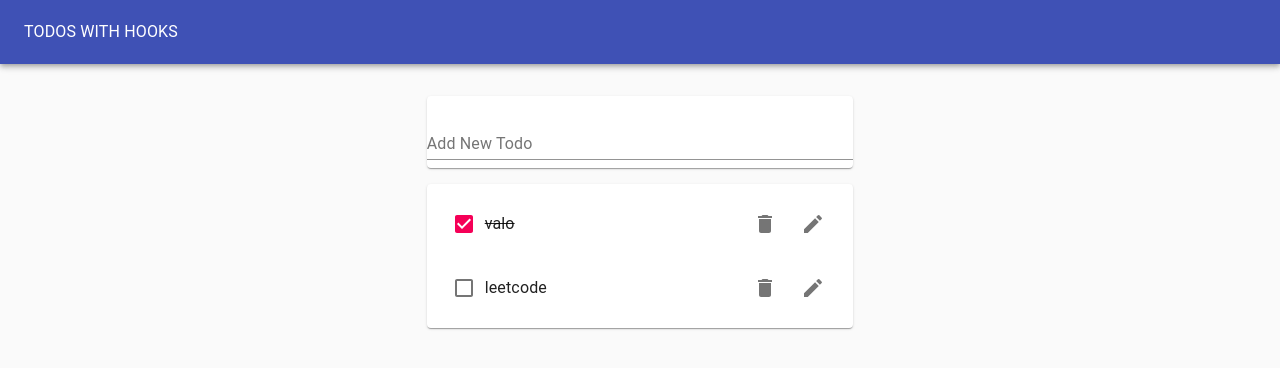
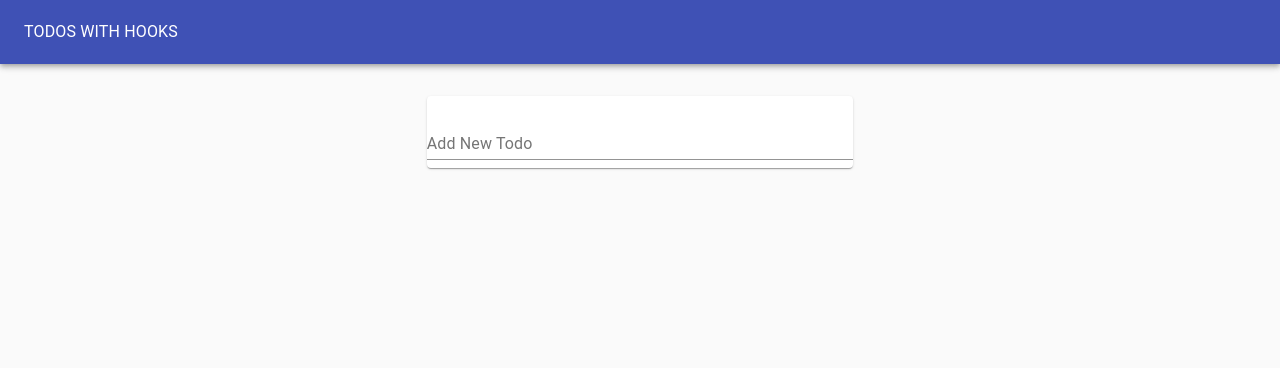
Before and after one commit to HVz11/Todo, a React (Create React App) app in the folder todo-app/: page / in a window 1280 px wide. Shown: the top 368 px of the page. Built offline with nearby package versions, Linux system fonts and the light colour scheme.

Commit message:
Local Storage with useEffect hook

```diff
--- a/todo-app/src/TodoApp.js
+++ b/todo-app/src/TodoApp.js
@@ -1,4 +1,4 @@
-import React, { useState } from "react";
+import React, { useState, useEffect } from "react";
 import Typography from "@material-ui/core/Typography";
 import Paper from "@material-ui/core/Paper";
 import AppBar from "@material-ui/core/AppBar";
@@ -10,11 +10,17 @@
 
 
 function TodoApp() {
-    const initialTodos = [
-        { id: 1, task: "valo", completed: true },
-        { id: 2, task: "leetcode", completed: false }
-    ]
+    const initialTodos = JSON.parse(window.localStorage.getItem('todos') || "[]")
+    // const initialTodos = [
+    //     { id: 1, task: "valo", completed: true },
+    //     { id: 2, task: "leetcode", completed: false }
+    // ]
     const [todos, setTodos] = useState(initialTodos);
+
+    useEffect(() => {
+        window.localStorage.setItem("todos", JSON.stringify(todos))
+    }, [todos])
+
     const addTodo = newTodoText => {
         setTodos([...todos, { id: uuidv4(), task: newTodoText, completed: false }])
     }
--- a/todo-app/src/TodoList.js
+++ b/todo-app/src/TodoList.js
@@ -5,6 +5,7 @@
 import Todo from "./Todo";
 
 function TodoList({ todos, removeTodo, toggleTodo, editTodo }) {
+    if (todos.length)
         return (
             <Paper>
                 <List>
@@ -25,6 +26,7 @@
                 </List>
             </Paper>
         )
+    return null;
 }
 
 export default TodoList;
```
Lines whose indentation alone changed are shown as unchanged.
